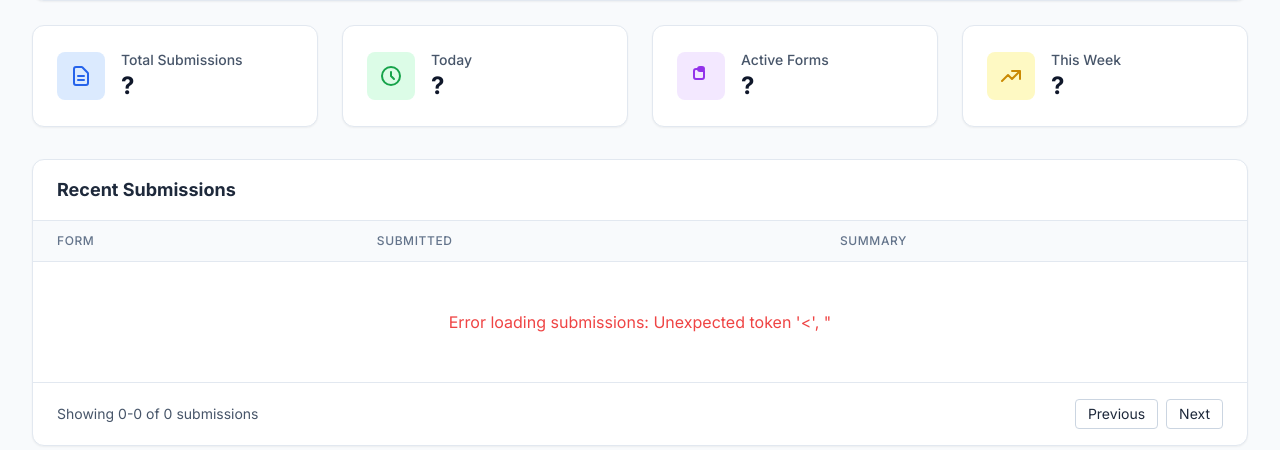
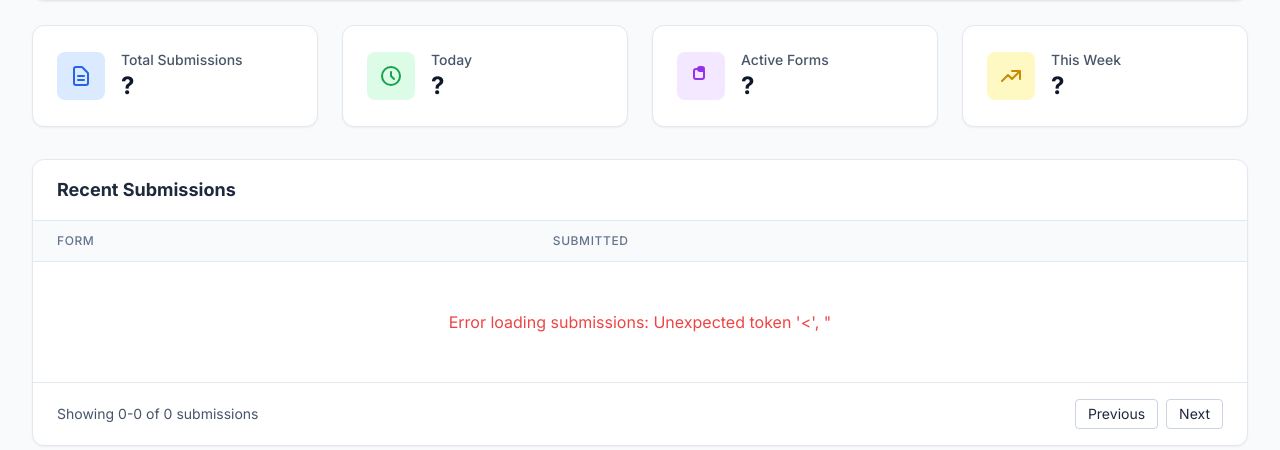
Before and after one commit to asafaharon/AutoForms, a FastAPI app: template backend/templates/submissions.html in a window 1280 px wide. Shown: the part 286-736 px from the top of the page. Run offline with FastAPI, Linux system fonts and the light colour scheme; the template is opened without the code that fills it, so the values that code supplies are empty; some libraries are stand-ins or nearby versions.

Commit message:
Remove user tracking data and summary column for privacy
- Remove User Agent and Referrer collection from form submissions
- Remove Summary column from submissions dashboard table
- Clean up email templates to exclude metadata information
- Set user_agent and referrer to None in FormSubmission objects
- Update email service translations to remove tracking labels
- Improve user privacy by minimizing data collection

🤖 Generated with [Claude Code](https://claude.ai/code)

Co-Authored-By: Claude <noreply@anthropic.com>

```diff
--- a/backend/templates/submissions.html
+++ b/backend/templates/submissions.html
@@ -131,13 +131,12 @@
                         <tr>
                             <th class="px-6 py-3 text-left text-xs font-medium text-slate-500 uppercase tracking-wider">Form</th>
                             <th class="px-6 py-3 text-left text-xs font-medium text-slate-500 uppercase tracking-wider">Submitted</th>
-                            <th class="px-6 py-3 text-left text-xs font-medium text-slate-500 uppercase tracking-wider">Summary</th>
                         </tr>
                     </thead>
                     <tbody id="submissions-table" class="bg-white divide-y divide-slate-200">
                         <!-- Loading state -->
                         <tr>
-                            <td colspan="3" class="px-6 py-12 text-center text-slate-500">
+                            <td colspan="2" class="px-6 py-12 text-center text-slate-500">
                                 <div class="animate-pulse">Loading submissions...</div>
                             </td>
                         </tr>
@@ -244,7 +243,7 @@
             if (submissions.length === 0) {
                 tbody.innerHTML = `
                     <tr>
-                        <td colspan="3" class="px-6 py-12 text-center text-slate-500">
+                        <td colspan="2" class="px-6 py-12 text-center text-slate-500">
                             No submissions found. Create a form and share it to start collecting submissions!
                         </td>
                     </tr>
@@ -255,21 +254,6 @@
             tbody.innerHTML = submissions.map(submission => {
                 const submittedDate = new Date(submission.submitted_at).toLocaleString();
 
-                // Create a user-friendly summary of the submitted data
-                const dataEntries = Object.entries(submission.data);
-                let summary = '';
-                if (dataEntries.length > 0) {
-                    const firstEntry = dataEntries[0];
-                    const firstName = firstEntry[0].replace(/_/g, ' ').replace(/\b\w/g, l => l.toUpperCase());
-                    const firstValue = String(firstEntry[1]).substring(0, 40);
-                    summary = `${firstName}: ${firstValue}`;
-                    if (dataEntries.length > 1) {
-                        summary += ` (+${dataEntries.length - 1} more field${dataEntries.length > 2 ? 's' : ''})`;
-                    }
-                } else {
-                    summary = 'No data';
-                }
-
                 return `
                     <tr class="hover:bg-slate-50">
                         <td class="px-6 py-4 whitespace-nowrap">
@@ -278,11 +262,6 @@
                         </td>
                         <td class="px-6 py-4 whitespace-nowrap text-sm text-slate-900">
                             ${submittedDate}
-                        </td>
-                        <td class="px-6 py-4">
-                            <div class="text-sm text-slate-600 max-w-xs">
-                                ${summary}
-                            </div>
                         </td>
                     </tr>
                 `;
```
Also changed, not shown: backend/routers/submissions.py (+4 -4 lines), backend/services/email_service.py (+0 -15 lines).
